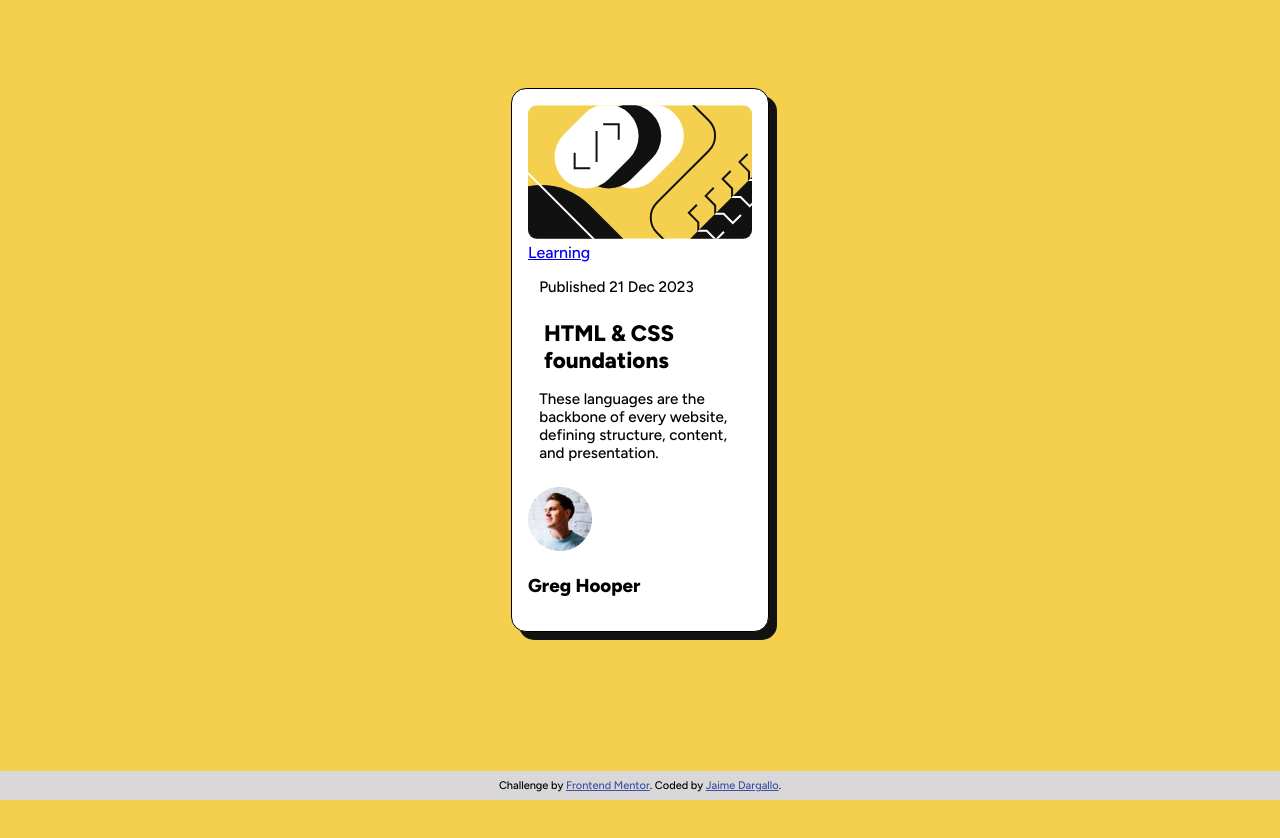
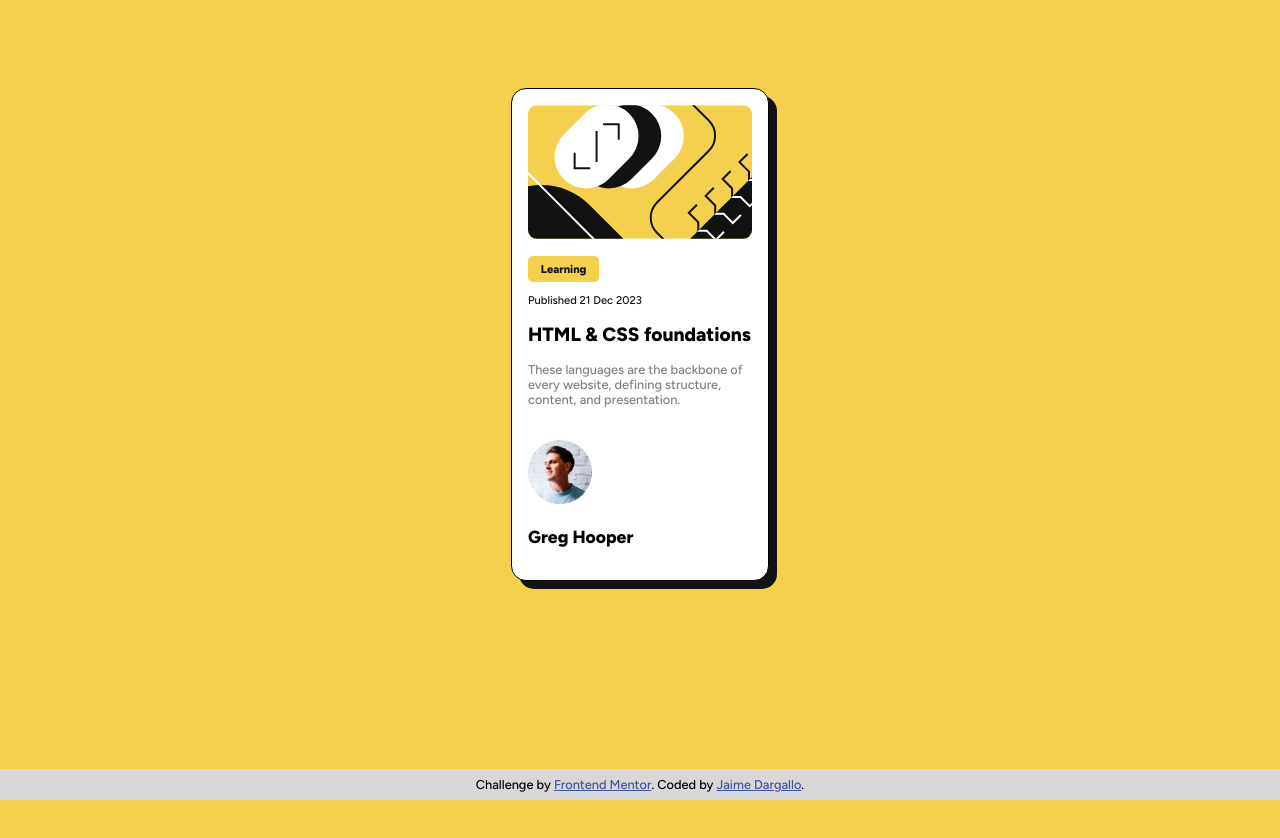
Before and after one commit to jaimedargallo/frontendmentor-preview-card, a website: page index.html in a window 1280 px wide. Drawn offline with Linux system fonts and the light colour scheme.

Commit message:
feature card structure

```diff
--- a/css/style.css
+++ b/css/style.css
@@ -3,7 +3,6 @@
   --White: hsl(0, 0%, 100%);
   --Grey: hsl(0, 0%, 50%);
   --Black: hsl(0, 0%, 7%);
-
 }
 
 body,
@@ -12,12 +11,12 @@
 }
 
 body {
-    background-color:var(--Yellow);
-    font-family: 'Figtree', sans-serif;
-    font-size: 16px;
+  background-color: var(--Yellow);
+  font-family: "Figtree", sans-serif;
+  font-size: 15px;
 }
 
-  main{
+main {
   display: flex;
   flex-direction: column;
   align-items: center;
@@ -26,10 +25,10 @@
 }
 
 .card {
-    background-color:var(--White);
+  background-color: var(--White);
   border: 1px solid #000;
   border-radius: 15px;
-    box-shadow: 8px 8px var(--Black);
+  box-shadow: 0.5rem 0.5rem var(--Black);
   max-width: 14rem;
   padding: 1rem;
 }
@@ -37,24 +36,60 @@
 .ilustration {
   border-radius: 9px;
   max-width: 100%;
+  margin: 0 0 1rem 0;
+  object-fit: cover;
+}
+
+.learning {
+  background-color: var(--Yellow);
+  border-radius: 5px;
+  color: var(--Black);
+  font-size: 0.7rem;
+  font-weight: 800;
+  margin: 5rem 0 5rem 0;
+  padding: 0.4rem 0.8rem;
+  text-decoration: none;
+  transition-property: color, background-color;
+  transition-duration: 300ms;
+  transition-timing-function: ease-in-out;
+}
+
+.learning:hover,
+.learning:focus {
+  color: var(--Yellow);
+  background-color: hsl(0, 0%, 7%);
+}
+
+.date {
+  color: var(--Black);
+  font-size: 0.7rem;
+  font-weight: 500;
+  margin: 1rem 0 1rem 0;
 }
 
 h2 {
-    font-size: 1.4rem;
-    font-weight: 700;
-    margin: 1.2rem 1rem 1rem;
+  font-size: 1.2rem;
+  font-weight: 800;
+  margin: 1rem 0 1rem 0;
   color: var(--Dark-blue);
 }
 
 p {
-    font-size: 0.95rem;
-    font-weight: 400;
-    margin: 1rem 0.7rem 1.5rem;
-    color:var(--Grayish-blue);
+  font-size: 0.8rem;
+  font-weight: 500;
+  margin: 0 0 2rem;
+  color: var(--Grey);
+}
+
+.wrapper {
+  display: inline-block;
+}
+
+.avatar {
 }
 
 .attribution {
-    font-size: 0.6875rem;
+  font-size: 0.8rem;
   text-align: center;
   position: fixed;
   bottom: 0;
--- a/index.html
+++ b/index.html
@@ -15,42 +15,48 @@
     <title>Frontend Mentor | Blog preview card</title>
 
     <!-- Google Fonts -->
-    <link rel="preconnect" href="https://fonts.googleapis.com">
-    <link rel="preconnect" href="https://fonts.gstatic.com" crossorigin>
-    <link href="https://fonts.googleapis.com/css2?family=Figtree:ital,wght@0,500;1,500&display=swap" rel="stylesheet">
+    <link rel="preconnect" href="https://fonts.googleapis.com" />
+    <link rel="preconnect" href="https://fonts.gstatic.com" crossorigin />
+    <link
+      href="https://fonts.googleapis.com/css2?family=Figtree:ital,wght@0,500;1,500&display=swap"
+      rel="stylesheet"
+    />
 
-    <link rel="preconnect" href="https://fonts.googleapis.com">
-    <link rel="preconnect" href="https://fonts.gstatic.com" crossorigin>
-    <link href="https://fonts.googleapis.com/css2?family=Figtree:ital,wght@0,800;1,800&display=swap" rel="stylesheet">
+    <link rel="preconnect" href="https://fonts.googleapis.com" />
+    <link rel="preconnect" href="https://fonts.gstatic.com" crossorigin />
+    <link
+      href="https://fonts.googleapis.com/css2?family=Figtree:ital,wght@0,800;1,800&display=swap"
+      rel="stylesheet"
+    />
 
     <link rel="stylesheet" href="css/style.css" />
   </head>
   <body>
     <main>
       <article class="card">
-        <img src="assets/images\illustration-article.svg" class="ilustration" alt="" />
+        <img
+          src="assets/images\illustration-article.svg"
+          class="ilustration"
+          alt=""
+        />
 
-        <a href="https://www.frontendmentor.io?ref=challenge" target="_blank"
-          >Learning</a>
+        <a href="https://www.frontendmentor.io?ref=challenge" target="_blank" class="learning"
+          >Learning</a
+        >
+        <p class="date">Published 21 Dec 2023</p>
+        <h2>HTML & CSS foundations</h2>
         <p>
-          Published 21 Dec 2023
-        </p>
-        <h2>
-          HTML & CSS foundations
-        </h2>
-        <p>
-          These languages are
-          the backbone of every website, defining structure, content, and
-          presentation.
+          These languages are the backbone of every website, defining structure,
+          content, and presentation.
         </p>
 
-        <img src="assets/images\image-avatar.webp" class="avatar" alt="" />
-        <h3>
-          Greg Hooper
-        </h3>
-      </article>
+        <div class="wrapper">
+          <div class="imageUser"><img src="assets/images\image-avatar.webp" class="avatar" alt="" /></div>
+          <div class="nameUser"><h3>Greg Hooper</h3></div>
+        </div>
 
 
+      </article>
 
       <div class="attribution">
         Challenge by
```
Lines whose indentation alone changed are shown as unchanged.
